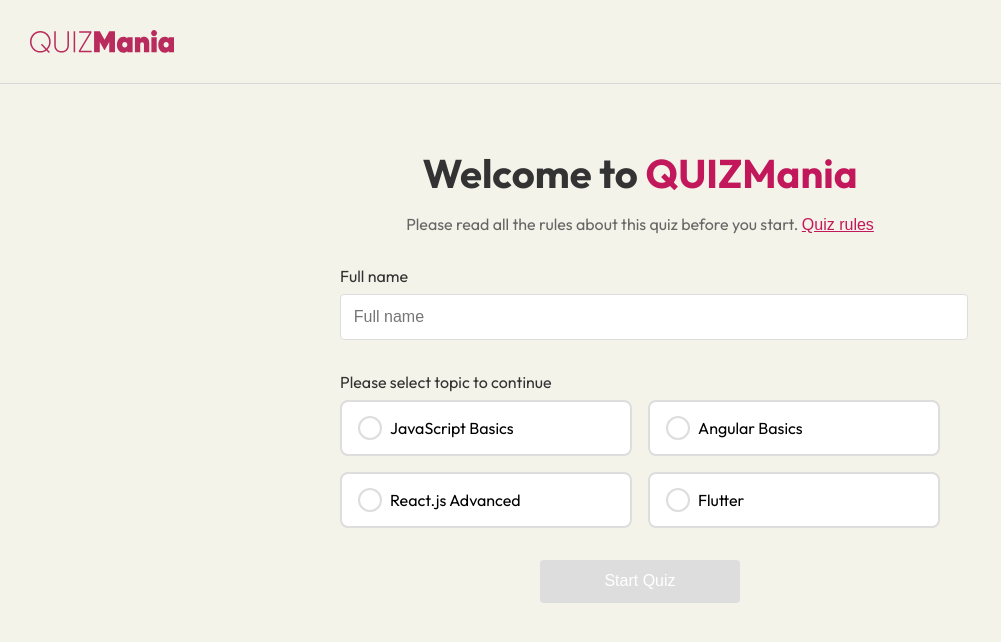
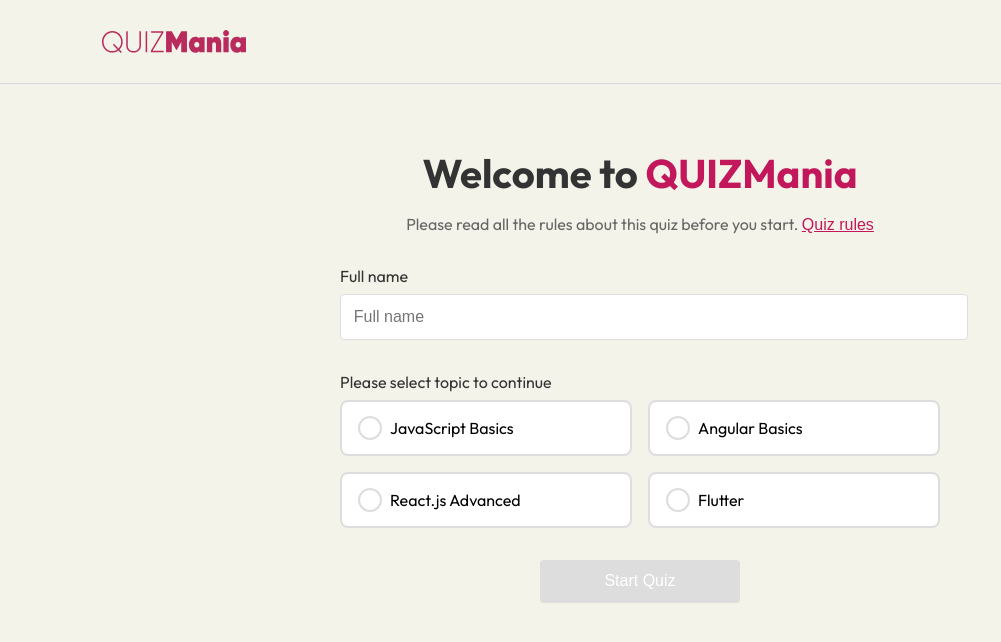
Before and after one commit to Miral26/quiz, a React (Create React App) app: page / in a window 1280 px wide. Shown: the top 642 px of the page, without its empty margins (0-1001 px from the left). Built offline with nearby package versions, Linux system fonts and the light colour scheme.

Commit message:
Set all container

```diff
--- a/src/App.js
+++ b/src/App.js
@@ -1,14 +1,19 @@
-import React from 'react';
-import { QuizProvider } from './context/QuizContext';
-import { Welcome } from './components/Welcome';
-import { Quiz } from './components/Quiz';
-import { Results } from './components/Results';
-import { useQuiz } from './context/QuizContext';
-import styled from 'styled-components';
+import React from "react";
+import { QuizProvider } from "./context/QuizContext";
+import { Welcome } from "./components/Welcome";
+import { Quiz } from "./components/Quiz";
+import { Results } from "./components/Results";
+import { useQuiz } from "./context/QuizContext";
+import styled from "styled-components";
+import { Header } from "./components/Header";
 
 const AppContainer = styled.div`
   min-height: 100vh;
-  background: #fff;
+  background: #f3f3e9;
+`;
+const Container = styled.div`
+  max-width: 1440px;
+  margin: 0 auto;
 `;
 
 function AppContent() {
@@ -29,7 +34,10 @@ function App() {
   return (
     <QuizProvider>
       <AppContainer>
-        <AppContent />
+        <Header />
+        <Container>
+          <AppContent />
+        </Container>
       </AppContainer>
     </QuizProvider>
   );
--- a/src/components/Header.js
+++ b/src/components/Header.js
@@ -11,8 +11,10 @@ export function Header() {
     align-items: center;
     margin-bottom: 4rem;
     border-bottom: 1px solid #d9d9d9;
-    padding: 30px;
+    padding: 30px 8%;
   `;
+
+
   const UserName = styled.div`
     display: flex;
     align-items: center;
--- a/src/components/Quiz.js
+++ b/src/components/Quiz.js
@@ -1,13 +1,7 @@
 import React, { useEffect } from "react";
 import { useQuiz } from "../context/QuizContext";
 import styled from "styled-components";
-import { Header } from "./Header";
 
-const Container = styled.div`
-  min-height: 100vh;
-  background: #fff;
-  padding: 2rem;
-`;
 
 const Progress = styled.div`
   margin-bottom: 2rem;
@@ -154,8 +148,7 @@ export function Quiz() {
     100;
 
   return (
-    <Container>
-      <Header />
+    <>
 
       <Progress>
         <ProgressText>
@@ -198,6 +191,6 @@ export function Quiz() {
           </NextButton>
         </ButtonContainer>
       </QuestionContainer>
-    </Container>
+    </>
   );
 }
--- a/src/components/Results.js
+++ b/src/components/Results.js
@@ -1,39 +1,8 @@
 import React from "react";
 import { useQuiz } from "../context/QuizContext";
 import styled from "styled-components";
-import LogoSvg from "../lib/svg/LogoSvg";
 import KeepoSvg from "../lib/svg/KeepSvg";
 import SuccessSvg from "../lib/svg/SuccessSvg ";
-import { Header } from "./Header";
-
-const Container = styled.div`
-  min-height: 100vh;
-  background: #f3f3e9;
-  padding: 2rem;
-  text-align: center;
-`;
-
-const UserName = styled.div`
-  display: flex;
-  align-items: center;
-  gap: 0.5rem;
-`;
-
-const UserAvatar = styled.div`
-  width: 32px;
-  height: 32px;
-  background: #c2185b;
-  border-radius: 50%;
-  display: flex;
-  align-items: center;
-  justify-content: center;
-  color: white;
-  font-weight: bold;
-`;
-
-const UserText = styled.span`
-  color: #333;
-`;
 
 const ResultsContainer = styled.div`
   max-width: 600px;
@@ -191,8 +160,7 @@ export function Results() {
   const isSuccess = percentage >= 60;
 
   return (
-    <Container>
-      <Header />
+    <>
       <ResultsContainer>
         <ResultIcon success={isSuccess}>
           {isSuccess ? <SuccessSvg /> : <KeepoSvg />}
@@ -245,6 +213,6 @@ export function Results() {
         </Stats>
       </ResultsContainer>
       <RetakeButton onClick={resetQuiz}>Retake Quiz</RetakeButton>
-    </Container>
+    </>
   );
 }
--- a/src/components/Welcome.js
+++ b/src/components/Welcome.js
@@ -1,20 +1,6 @@
 import React, { useState } from "react";
 import { useQuiz } from "../context/QuizContext";
 import styled from "styled-components";
-import { Header } from "./Header";
-
-const Container = styled.div`
-  min-height: 100vh;
-  background: #f3f3e9;
-`;
-
-// const Header = styled.div`
-//   display: flex;
-//   justify-content: space-between;
-//   align-items: center;
-
-//   padding: 2rem;
-// `;
 
 const WelcomeText = styled.h1`
   font-size: 2.5rem;
@@ -247,8 +233,8 @@ export function Welcome() {
   };
 
   return (
-    <Container>
-      <Header />
+    <>
+
 
       <WelcomeText>
         Welcome to <span>QUIZMania</span>
@@ -353,6 +339,6 @@ export function Welcome() {
           </ModalContent>
         </Modal>
       )}
-    </Container>
+    </>
   );
 }
--- a/src/index.css
+++ b/src/index.css
@@ -3,7 +3,6 @@ body {
   font-family: "Outfit", sans-serif;
   -webkit-font-smoothing: antialiased;
   -moz-osx-font-smoothing: grayscale;
-  max-width: 1440px;
   margin: 0 auto;
   background-color: #F3F3E9;
 }
```
